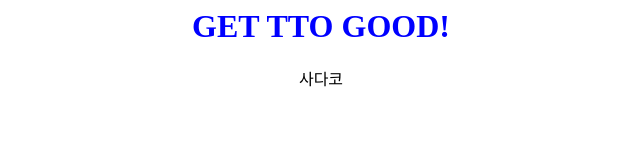
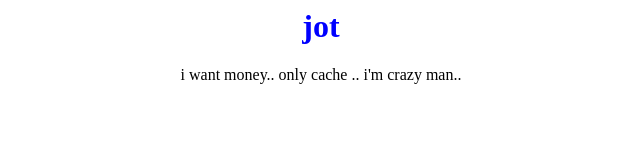
Before and after one commit to jisoo0120/js-test, a plain HTML site: page index.html in a window 1280 px wide. Shown: the whole page, without its empty margins (319-959 px from the left). Drawn offline with Linux system fonts and the light colour scheme.

Commit message:
good index

```diff
--- a/index.html
+++ b/index.html
@@ -1,9 +1,9 @@
 <html>
 	<head>
-	<title>FIRST DEPLOY</title>
+	<title>sexy DEPLOY</title>
 	</head>
 	<body>
-		<h1 align="center"><font color="blue">GET TTO GOOD!</font></h1>
-		<p align="center">사다코</p>
+		<h1 align="center"><font color="blue">jot</font></h1>
+		<p align="center">i want money.. only cache .. i'm crazy man..</p>
 	</body>
 </html>
```
